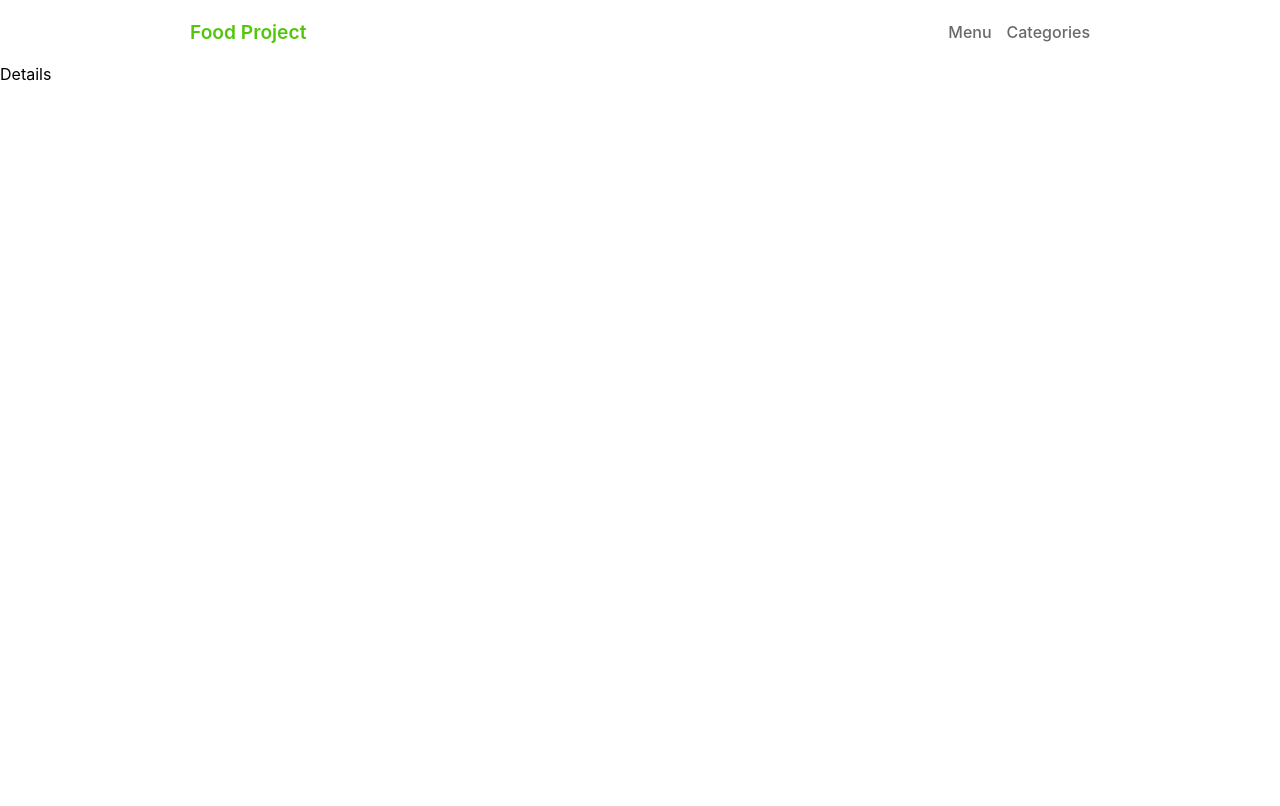
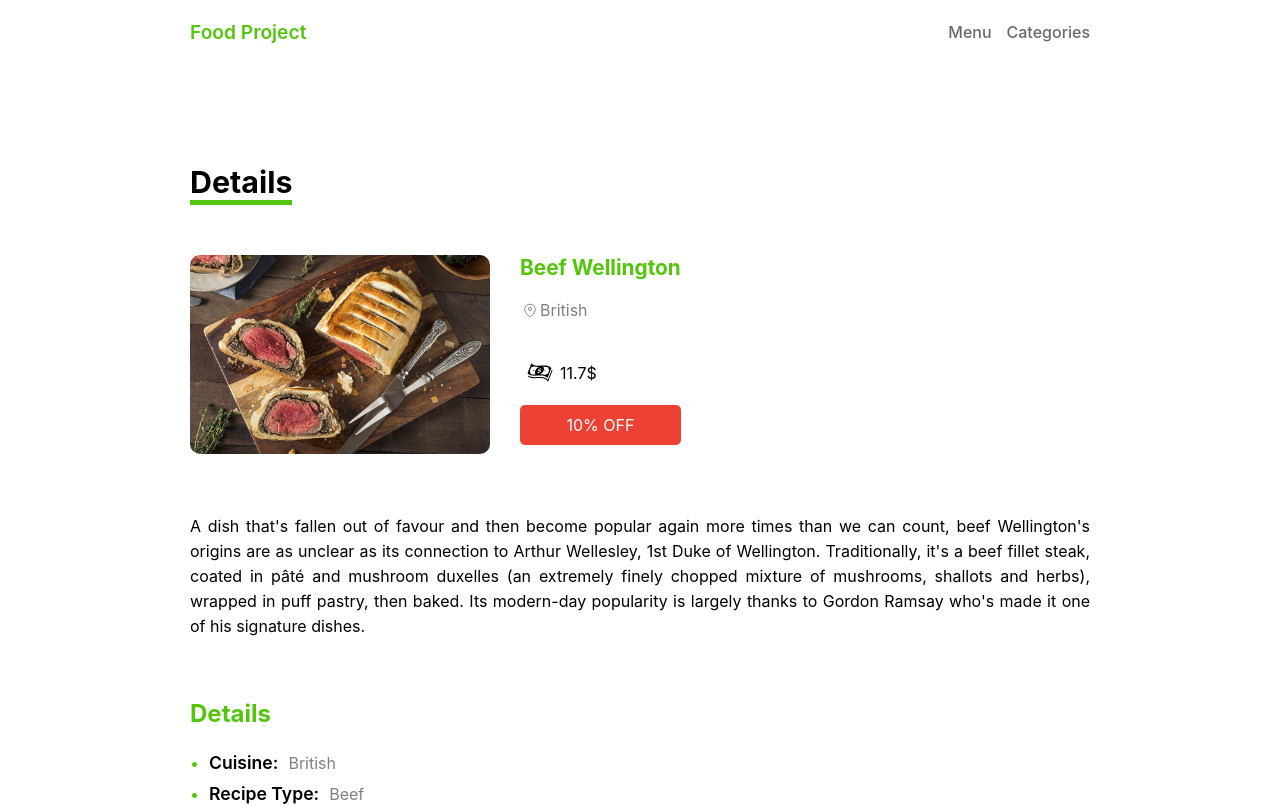
Before and after one commit to MohammadAliPk/Food-Menu-NextJs-, a Next.js app: page /menu/1 in a window 1280 px wide. Shown: the top 806 px of the page. Built offline with nearby package versions, Linux system fonts and the light colour scheme; data requests are answered from the project's data file.

Commit message:
Food details page has been finished

```diff
--- a/components/modules/Card.js
+++ b/components/modules/Card.js
@@ -27,9 +27,9 @@
                         (price * (100 - discount) / 100)
                     }$</span> : <span className={styles.price}>{price}$</span>
                 }
-                {discount && <div className={styles.badge}>
+                {discount ? <div className={styles.badge}>
                     {discount}%
-                </div>}
+                </div> : null}
             </div>
             <Link href={`/menu/${id}`}>See Details</Link>
         </div>
--- /dev/null
+++ b/components/templates/DetailsPage.js
@@ -0,0 +1,69 @@
+import React from 'react';
+
+// styles
+import styles from './DetailsPage.module.css'
+import Location from '../icons/Location';
+import Dollar from '../icons/Dollar';
+
+const DetailsPage = (props) => {
+
+    const { id, name, price, introduction, discount, details, ingredients, recipe } = props;
+
+    return (
+        <div className={styles.container}>
+            <h2>Details</h2>
+            <div className={styles.subContainer}>
+                <div className={styles.banner}>
+                    <img src={`/images/${id}.jpeg`} alt={name} />
+                    <div>
+                        <h3>{name}</h3>
+                        <span className={styles.location}>
+                            <Location />
+                            {details[0].Cuisine}
+                        </span>
+                        <span className={styles.price}>
+                            <Dollar />
+                            {discount ? (price * (100 - discount) / 100) : price}$
+                        </span>
+                        {discount ? <span className={styles.discount}>{discount}% OFF</span> : null}
+                    </div>
+                </div>
+                <div className={styles.introduction}>
+                    <p>{introduction}</p>
+                </div>
+                <div className={styles.details}>
+                    <h4>Details</h4>
+                    <ul>
+                        {details.map((detail, index) => (
+                            <li key={index}>
+                                <p>{Object.keys(detail)[0]}: </p>
+                                <span>{Object.values(detail)[0]}</span>
+                            </li>))}
+                    </ul>
+                </div>
+                <div className={styles.details}>
+                    <h4>Ingredients</h4>
+                    <ul>
+                        {ingredients.map((ingredient, index) => (
+                            <li key={index}>
+                                <p>{ingredient}</p>
+                            </li>
+                        ))}
+                    </ul>
+                </div>
+                <div className={styles.recipe}>
+                    <h4>Recipe</h4>
+                    {recipe.map((recipe, index) => (
+                        <div key={index} className={index % 2 ? styles.odd : styles.even}>
+                            <span>{index + 1}</span>
+                            <p>{recipe}</p>
+                        </div>
+                    ))}
+                </div>
+                <button>Add to Cart</button>
+            </div>
+        </div>
+    );
+};
+
+export default DetailsPage;
--- /dev/null
+++ b/components/templates/DetailsPage.module.css
@@ -0,0 +1,158 @@
+.container {
+    max-width: 900px;
+    margin: auto;
+    margin-top: 100px;
+}
+
+.container h2 {
+    border-bottom: 5px solid #53c60b;
+    width: fit-content;
+    margin-bottom: 50px;
+    font-size: 1.9rem;
+}
+
+.banner {
+    display: flex;
+}
+
+.banner img {
+    width: 300px;
+    border-radius: 10px;
+}
+
+.banner div {
+    margin-left: 30px;
+}
+
+.banner h3 {
+    font-size: 1.3rem;
+    color: #53c60b;
+}
+
+.banner span {
+    display: flex;
+    align-items: center;
+}
+
+.location {
+    color: grey;
+    margin: 20px 0 40px;
+}
+
+.discount {
+    background-color: #ed4133;
+    color: white;
+    padding: 10px 0;
+    display: flex;
+    justify-content: center;
+    border-radius: 5px;
+    margin-top: 20px;
+}
+
+.introduction {
+    margin: 60px 0;
+    line-height: 25px;
+    text-align: justify;
+}
+
+.details {
+    margin-bottom: 60px;
+}
+
+.details h4 {
+    font-size: 1.5rem;
+    color: #53c60b;
+    margin: 24px 0;
+}
+
+.details ul {
+    list-style: none;
+}
+
+.details li {
+    display: flex;
+    align-items: center;
+    margin: 10px 0;
+}
+
+.details li::before {
+    content: "• ";
+    color: #53c60b;
+}
+
+.details p {
+    font-size: 1.1rem;
+    font-weight: 600;
+    margin: 0 10px;
+}
+
+.details span {
+    color: grey;
+}
+
+.recipe {
+    margin-bottom: 100px;
+}
+
+.recipe h4 {
+    font-size: 1.5rem;
+    color: #53c60b;
+    margin: 24px 0;
+}
+
+.recipe div {
+    display: flex;
+    align-items: center;
+    padding: 20px 10px;
+    text-align: justify;
+}
+
+.recipe span {
+    font-size: 2rem;
+    margin: 0 15px 0 5px;
+}
+
+.odd {
+    background-color: #e8ffdb;
+}
+
+.even {
+    background-color: #bcff93;
+}
+
+.container button {
+    width: 100%;
+    border: none;
+    background-color: #53c60b;
+    color: white;
+    padding: 15px;
+    font-size: 1.3rem;
+    border-radius: 10px;
+    cursor: pointer;
+    margin-bottom: 100px;
+}
+
+@media (max-width: 900px) {
+    .container {
+        padding: 20px;
+    }
+}
+
+@media (max-width: 600px) {
+    .container {
+        padding: 10px;
+    }
+
+    .banner {
+        flex-direction: column;
+    }
+
+    .banner div {
+        margin: 0;
+    }
+
+    .banner img {
+        width: 100%;
+        margin-bottom: 20px;
+    }
+}
--- a/pages/menu/[id].js
+++ b/pages/menu/[id].js
@@ -1,8 +1,11 @@
+import React from 'react';
+import { useRouter } from 'next/router';
 import axios from 'axios';
-import { useRouter } from 'next/router';
-import React from 'react';
 
-const FoodDetails = () => {
+
+import DetailsPage from '@/components/templates/DetailsPage';
+
+const FoodDetails = (props) => {
 
     const router = useRouter();
     if (router.isFallback) {
@@ -10,9 +13,7 @@
     }
 
     return (
-        <div>
-            Details
-        </div>
+        <DetailsPage {...props.data} />
     );
 };
 
```
